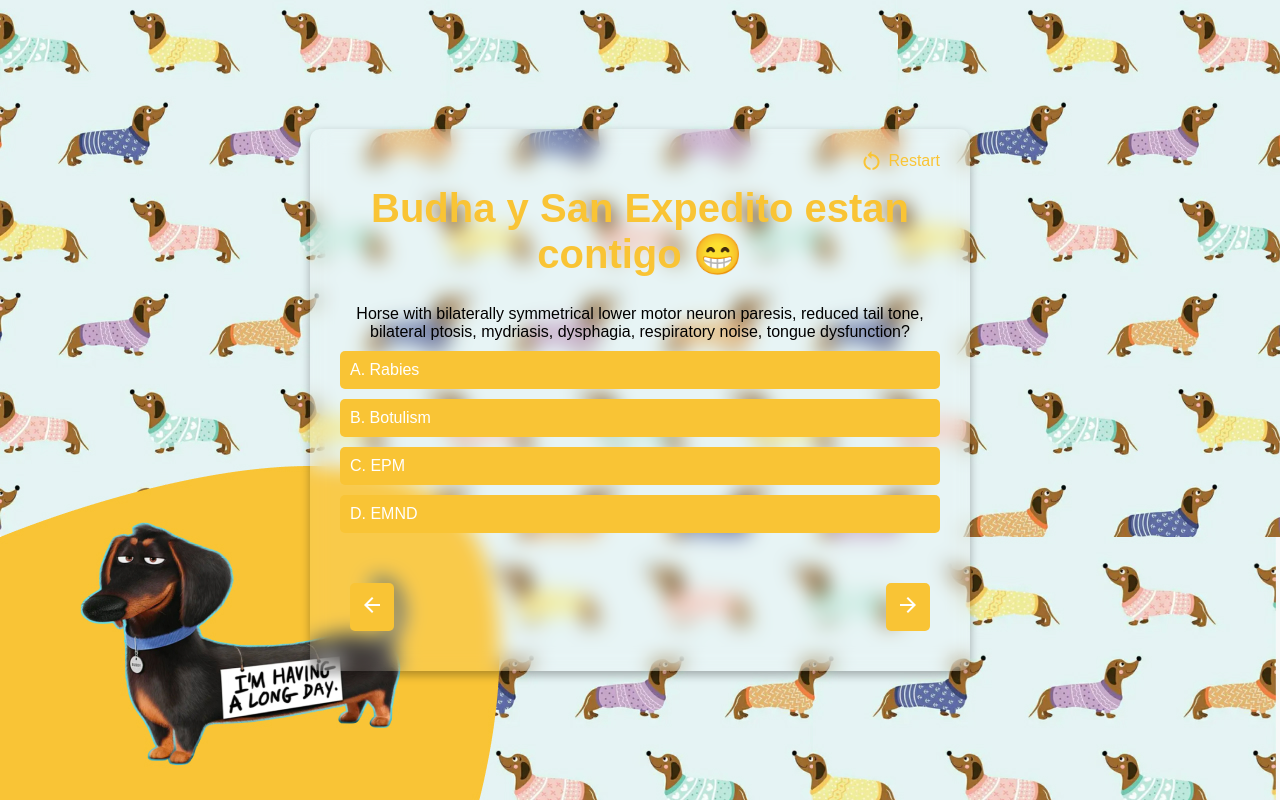
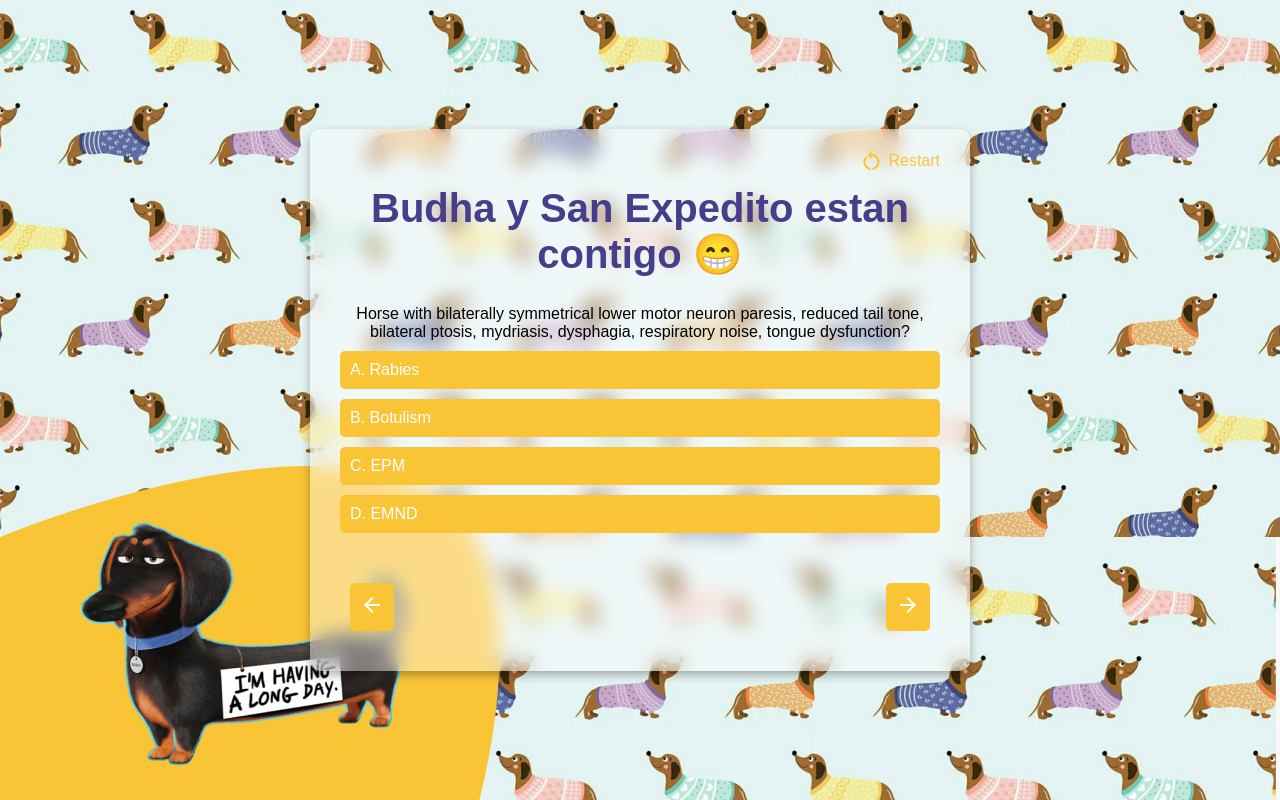
Before and after one commit to Anaclara-AS/diego-exam, a plain HTML site: page diego-exam/index.html in a window 1280 px wide. Drawn offline with Linux system fonts and the light colour scheme.

Commit message:
Update style.css

```diff
--- a/diego-exam/style.css
+++ b/diego-exam/style.css
@@ -14,7 +14,7 @@ body {
 
 /* Exam Container */
 .container {
-  background: rgba(255, 255, 255, 0.1);
+  background: rgba(255, 255, 255, 0.4);
   padding: 30px;
   border-radius: 10px;
   text-align: center;
@@ -25,7 +25,7 @@ body {
 }
 
 h1 {
-  color: #F9C435;
+  color: #483d8b;
   font-size: 2.5rem;
 }
 
```
